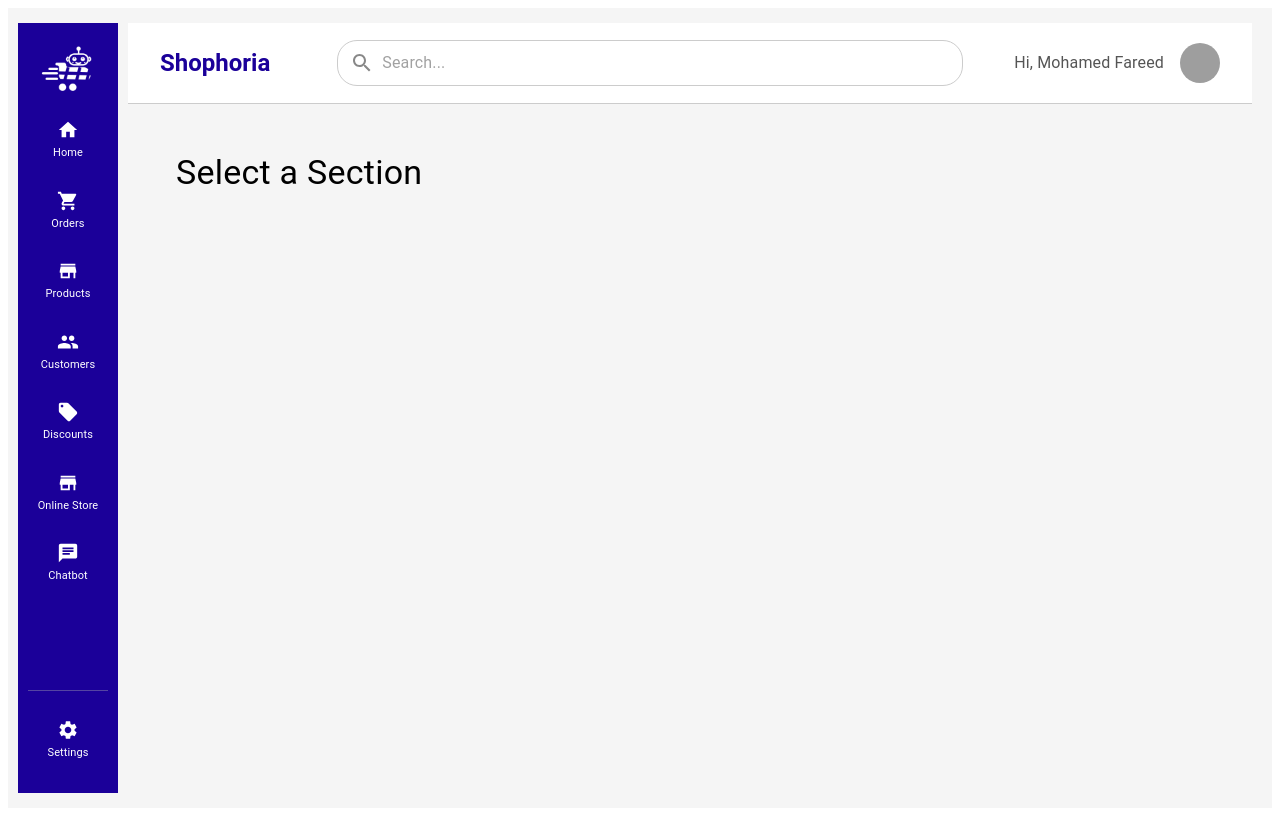
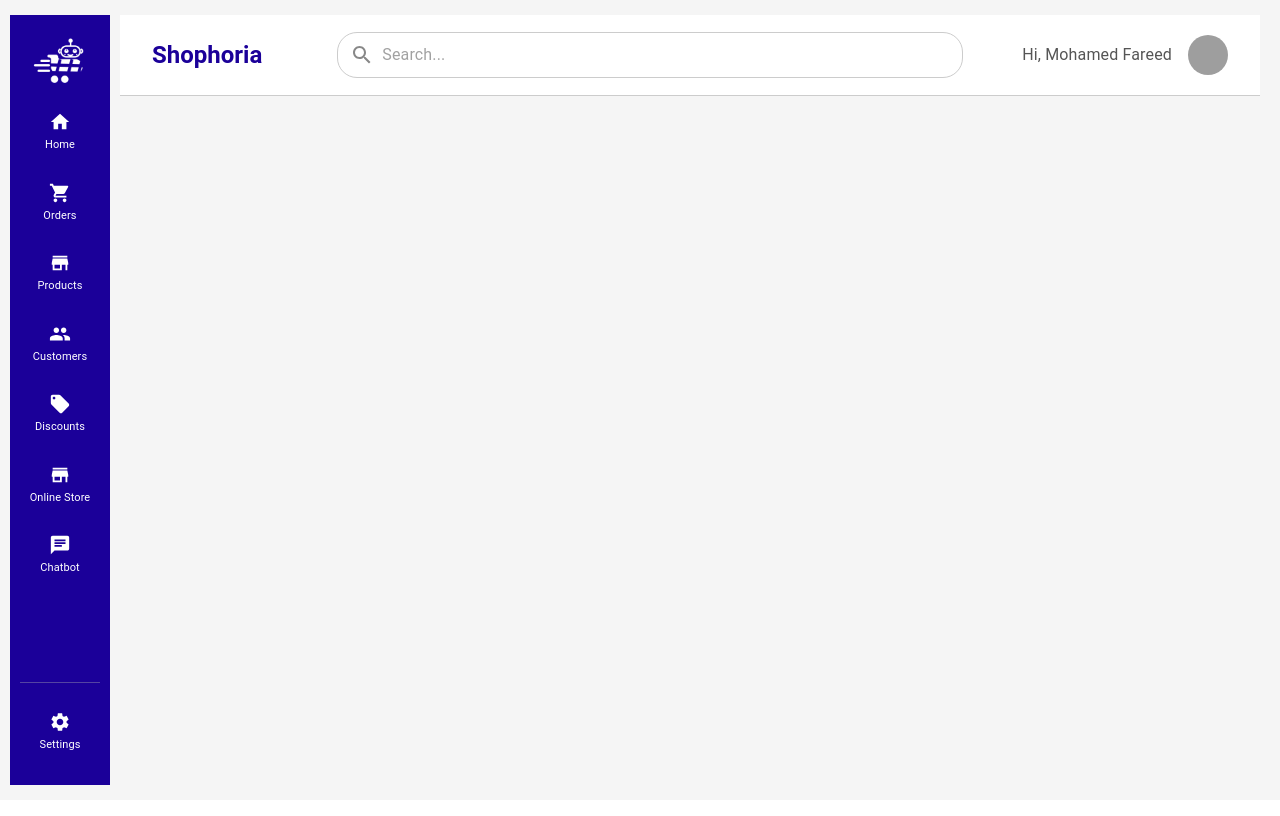
Before and after one commit to MariammAbdelkader/Frontend-E-commerce, a React (Create React App) app: page / in a window 1280 px wide. Built offline with nearby package versions, Linux system fonts and the light colour scheme; grey boxes are pictures that could not be loaded.

Commit message:
edit main layout to fit changes

```diff
--- a/src/Layouts/MainLayoutPresnations.js
+++ b/src/Layouts/MainLayoutPresnations.js
@@ -1,25 +1,33 @@
 import React from "react";
-import { Box, Typography } from "@mui/material";
+import { Box } from "@mui/material";
 import LayoutContainer from "./MainLayoutContainer";
 import Sidebar from "../Components/Sidebar/SidebarPresentation";
 import Navbar from "../Components/NavBar/NavbarPresentation";
 import SubSidebar from "../Components/SubSidebar/SubsidebarPresentation";
-import DiscountsPage from "../pages/DiscountPage/DiscountPresentation";
+
+// Page imports
+import DiscountPresentation from "../pages/DiscountPage/AddNewDiscount/DiscountPresentation";
+import ViewDiscounts from "../pages/DiscountPage/ViewDiscounts/ViewDiscounts";
 import ProductPresentation from "../pages/ProductPage/AddNewProduct/ProductPresentation";
 import AllProducts from "../pages/ProductPage/AllProducts/AllProductsPresentation";
+import ChatbotPage from "../pages/ChatbotPage/ChatbotPresentation";
+import OrdersPagePresentation from "../pages/OrdersPage/OrdersPagePresentation";
+
 import styles from "./MainLayoutStyles";
 
-// Return sub-sidebar items based on main item
+// Subsidebar config
 const getSubSidebarItems = (activeItem) => {
   const sidebarOptions = {
     Products: [
-      { id: "all-products", text: "All Products" },
-      { id: "add-product", text: "Add New Product" },
+      { id: "All Products", text: "All Products" },
+      { id: "Add New Product", text: "Add New Product" },
     ],
     Discounts: [
-      { id: "add-discount", text: "Add Discount" },
-      { id: "view-discount", text: "View Discount" },
+      { id: "Add Discount", text: "Add Discount" },
+      { id: "View Discount", text: "View Discount" },
     ],
+    Orders: [{ id: "View Orders", text: "View Orders" }],
+    Chatbot: [],
   };
   return sidebarOptions[activeItem] || [];
 };
@@ -31,10 +39,6 @@ const MainLayoutPresentation = () => {
   const subSidebarItems = getSubSidebarItems(activeItem);
 
   const renderMainContent = () => {
-    if (activeItem === "Discounts") {
-      return <DiscountsPage activeSubItem={activeSubItem} />;
-    }
-
     if (activeItem === "Products") {
       if (activeSubItem === "All Products") {
         return <AllProducts activeSubItem={activeSubItem} />;
@@ -43,11 +47,25 @@ const MainLayoutPresentation = () => {
       }
     }
 
-    return (
-      <Typography variant="h4" sx={{ p: 3 }}>
-        {activeItem || "Select a Section"}
-      </Typography>
-    );
+    if (activeItem === "Discounts") {
+      if (activeSubItem === "Add Discount") {
+        return <DiscountPresentation activeSubItem={activeSubItem} />;
+      } else if (activeSubItem === "View Discount") {
+        return <ViewDiscounts activeSubItem={activeSubItem} />;
+      }
+    }
+
+    if (activeItem === "Orders") {
+      if (activeSubItem === "View Orders") {
+        return <OrdersPagePresentation activeSubItem={activeSubItem} />;
+      }
+    }
+
+    if (activeItem === "Chatbot") {
+      return <ChatbotPage />;
+    }
+
+    return null;
   };
 
   return (
--- a/src/Layouts/MainLayoutStyles.js
+++ b/src/Layouts/MainLayoutStyles.js
@@ -4,6 +4,11 @@ const styles = {
     height: "100vh",
     bgcolor: "#F5F5F5",
     overflow: "hidden",
+    position: "fixed",
+    top: 0,
+    left: 0,
+    right: 0,
+    bottom: 0,
   },
 
   sidebar: {
```
